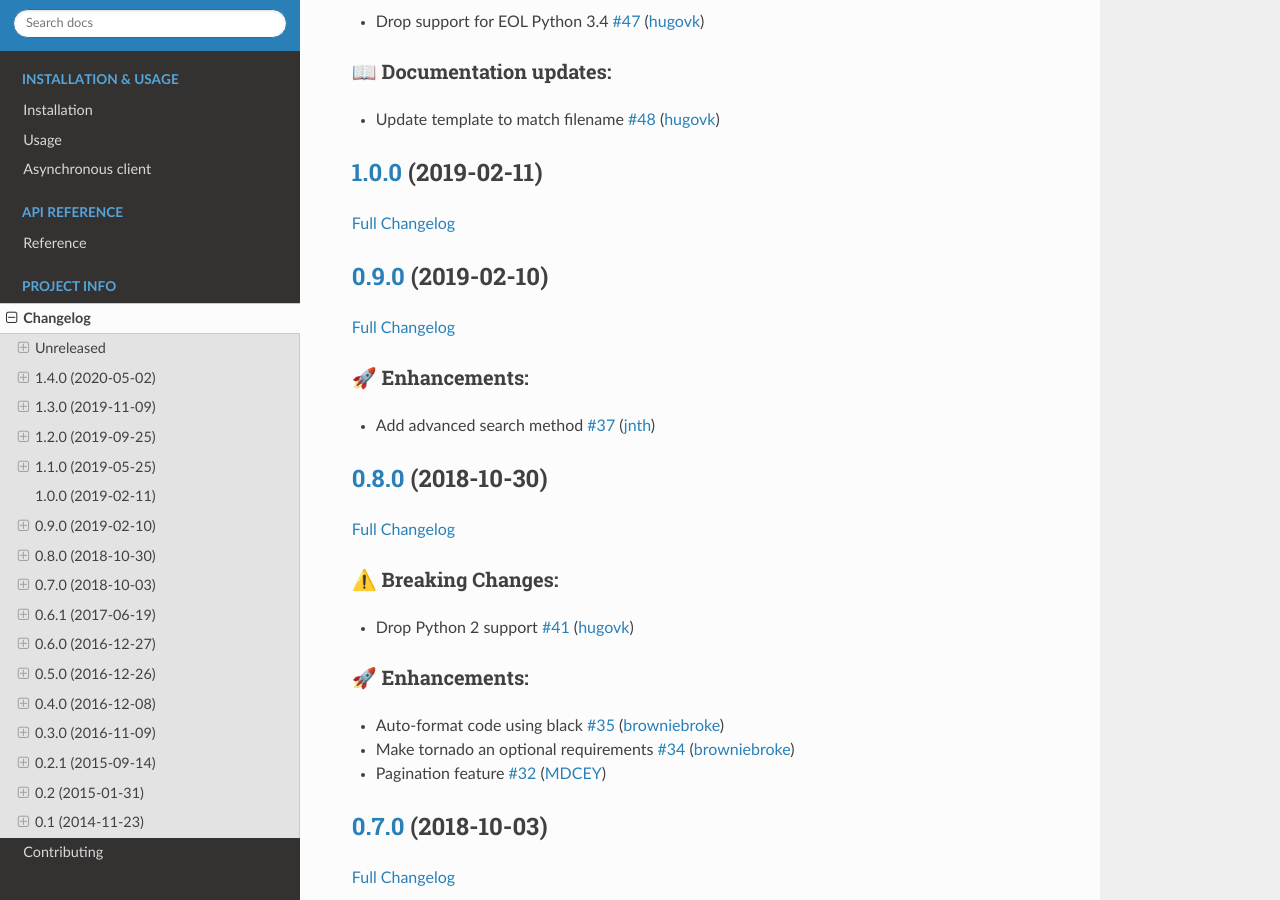
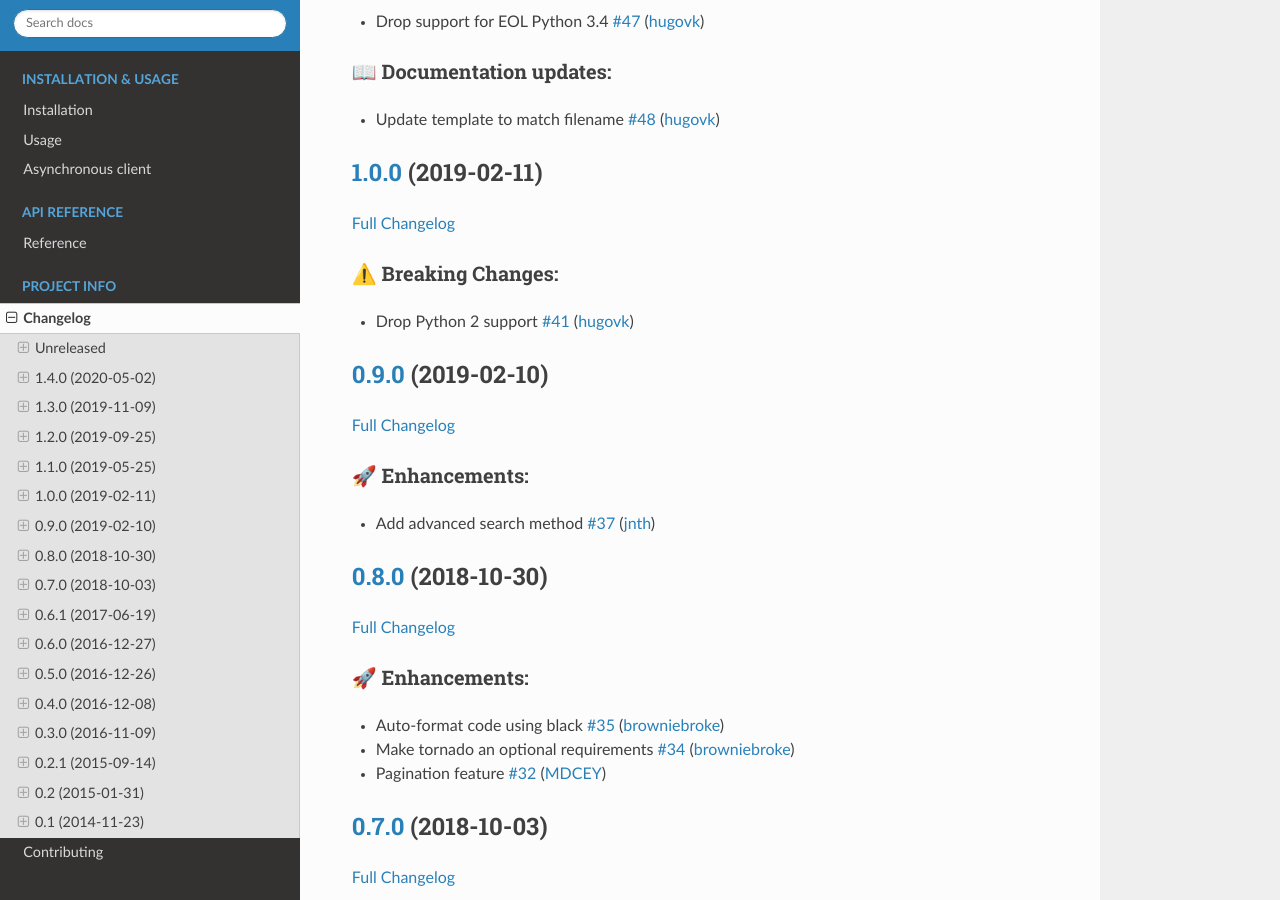
Before and after one commit to browniebroke/deezer-python, a Sphinx documentation site: the page built from docs/source/changelog.md, in a window 1280 px wide and 900 px high, scrolled down 1576 px. Built offline with Sphinx 7.4.7 and the Read the Docs theme 2.0.0, drawn with Linux system fonts in a browser that asks for light colours; part of the change alters nothing that is shown.

```diff
--- a/docs/source/changelog.md
+++ b/docs/source/changelog.md
@@ -67,6 +67,10 @@
 
 [Full Changelog](https://github.com/browniebroke/deezer-python/compare/0.9.0...1.0.0)
 
+### ⚠️ Breaking Changes:
+
+- Drop Python 2 support [\#41](https://github.com/browniebroke/deezer-python/pull/41) ([hugovk](https://github.com/hugovk))
+
 ## [0.9.0](https://github.com/browniebroke/deezer-python/tree/0.9.0) (2019-02-10)
 
 [Full Changelog](https://github.com/browniebroke/deezer-python/compare/0.8.0...0.9.0)
@@ -78,10 +82,6 @@
 ## [0.8.0](https://github.com/browniebroke/deezer-python/tree/0.8.0) (2018-10-30)
 
 [Full Changelog](https://github.com/browniebroke/deezer-python/compare/0.7.0...0.8.0)
-
-### ⚠️ Breaking Changes:
-
-- Drop Python 2 support [\#41](https://github.com/browniebroke/deezer-python/pull/41) ([hugovk](https://github.com/hugovk))
 
 ### 🚀 Enhancements:
 
```
